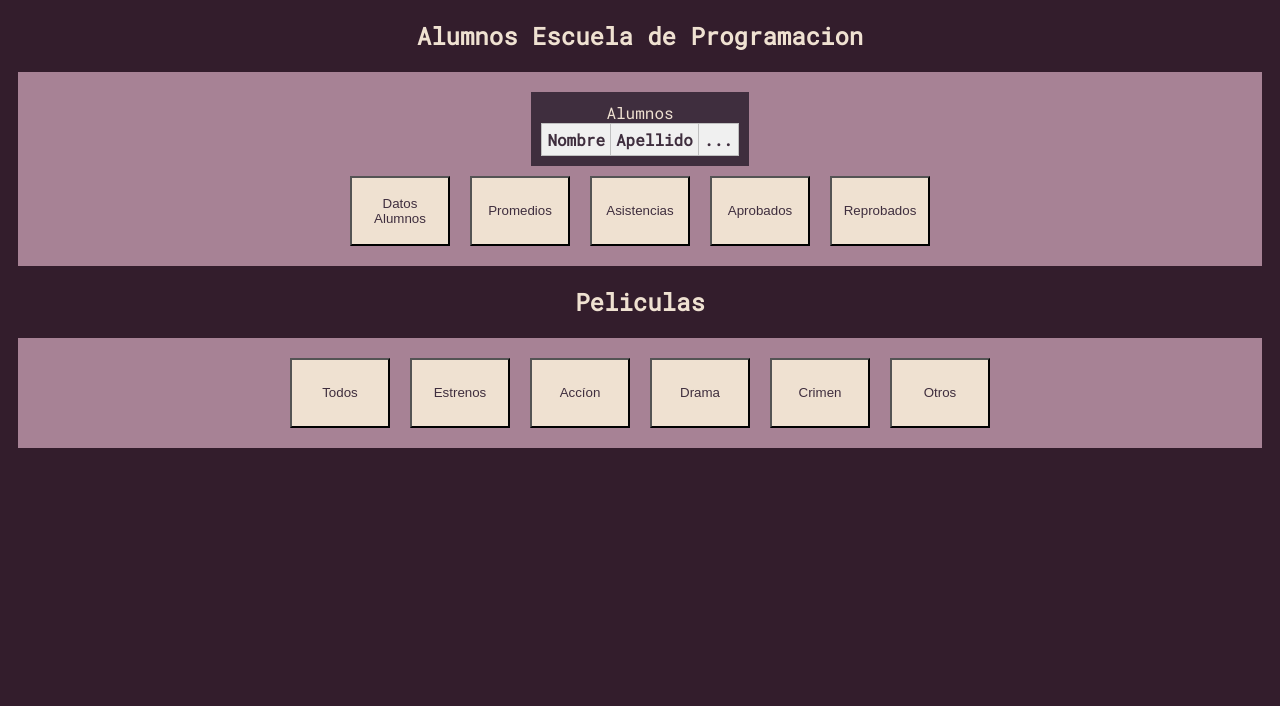
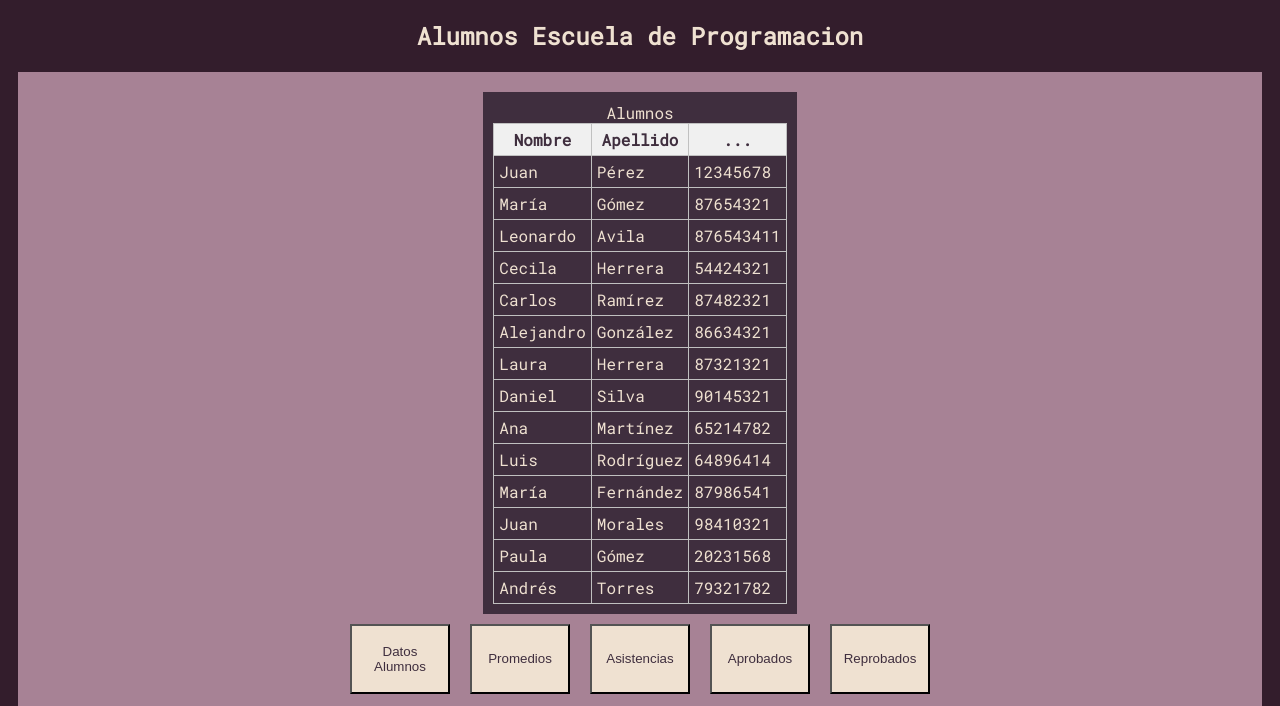
Before and after one commit to AnyiGP/CDF-METODOS-ARR, a plain HTML site: page Metodos02/index.html in a window 1280 px wide. Both pictures are taken after a click on the button "Datos Alumnos". Shown: the part 94-800 px from the top of the page. Drawn offline with Linux system fonts and the light colour scheme.

Commit message:
Termino fx btnDate, empiezo fx promedios

```diff
--- a/Metodos02/index.html
+++ b/Metodos02/index.html
@@ -54,7 +54,7 @@
                 <div id="buttons">
                     <button onclick="allFilms()">Todos</button>
                     <button onclick="estrenos()">Estrenos</button>
-                    <button onclick="accion()">Accíon</button>
+                    <button onclick="accion()">Accion</button>
                     <button onclick="drama()">Drama</button>
                     <button onclick="crimen()">Crimen</button>
                     <button onclick="otros()">Otros</button>
--- a/Metodos02/src/alumnos.js
+++ b/Metodos02/src/alumnos.js
@@ -1,69 +1,244 @@
 //-------------------------------------------------------------------NO MODIFICAR 👇-------------------------------------------------------------------//
 const alumnos = [
-    {nombre: "Juan", apellido: "Pérez", edad: 20, dni: "12345678", examen1: 75, examen2: 80, examen3: 90, trabajoPractico1: true, trabajoPractico2: false, asistencias: 15},
-    {nombre: "María", apellido: "Gómez", edad: 22, dni: "87654321", examen1: 85, examen2: 90, examen3: 95, trabajoPractico1: true, trabajoPractico2: true, asistencias: 24},
-    {nombre: "Leonardo", apellido: "Avila", edad: 25, dni: "876543411", examen1: 82, examen2: 99, examen3: 90, trabajoPractico1: true, trabajoPractico2: true, asistencias: 20},
-    {nombre: "Cecila", apellido: "Herrera", edad: 27, dni: "54424321", examen1: 60, examen2: 85, examen3: 95, trabajoPractico1: true, trabajoPractico2: true, asistencias: 21},
-    {nombre: "Carlos", apellido: "Ramírez", edad: 23, dni: "87482321", examen1: 65, examen2: 80, examen3: 60, trabajoPractico1: false, trabajoPractico2: true, asistencias: 22},
-    {nombre: "Alejandro", apellido: "González", edad: 21, dni: "86634321", examen1: 60, examen2: 60, examen3: 60, trabajoPractico1: true, trabajoPractico2: true, asistencias: 19},
-    {nombre: "Laura", apellido: "Herrera", edad: 24, dni: "87321321", examen1: 100, examen2: 65, examen3: 50, trabajoPractico1: true, trabajoPractico2: true, asistencias: 23},
-    {nombre: "Daniel", apellido: "Silva", edad: 25, dni: "90145321", examen1: 80, examen2: 60, examen3: 60, trabajoPractico1: true, trabajoPractico2: false, asistencias: 10},
-    {nombre: "Ana", apellido: "Martínez", edad: 26, dni: "65214782", examen1: 40, examen2: 60, examen3: 40, trabajoPractico1: true, trabajoPractico2: true, asistencias: 13},
-    {nombre: "Luis", apellido: "Rodríguez", edad: 28, dni: "64896414", examen1: 60, examen2: 80, examen3: 60, trabajoPractico1: false, trabajoPractico2: true, asistencias: 1},
-    {nombre: "María", apellido: "Fernández", edad: 19, dni: "87986541", examen1: 65, examen2: 60, examen3: 100, trabajoPractico1: true, trabajoPractico2: true, asistencias: 24},
-    {nombre: "Juan", apellido: "Morales", edad: 18, dni: "98410321", examen1: 80, examen2: 60, examen3: 60, trabajoPractico1: true, trabajoPractico2: true, asistencias: 14},
-    {nombre: "Paula", apellido: "Gómez", edad: 22, dni: "20231568", examen1: 50, examen2: 100, examen3: 60, trabajoPractico1: true, trabajoPractico2: true, asistencias: 17},
-    {nombre: "Andrés", apellido: "Torres", edad: 30, dni: "79321782", examen1: 60, examen2: 80, examen3: 60, trabajoPractico1: true, trabajoPractico2: true, asistencias: 16},
+  {
+    nombre: "Juan",
+    apellido: "Pérez",
+    edad: 20,
+    dni: "12345678",
+    examen1: 75,
+    examen2: 80,
+    examen3: 90,
+    trabajoPractico1: true,
+    trabajoPractico2: false,
+    asistencias: 15,
+  },
+  {
+    nombre: "María",
+    apellido: "Gómez",
+    edad: 22,
+    dni: "87654321",
+    examen1: 85,
+    examen2: 90,
+    examen3: 95,
+    trabajoPractico1: true,
+    trabajoPractico2: true,
+    asistencias: 24,
+  },
+  {
+    nombre: "Leonardo",
+    apellido: "Avila",
+    edad: 25,
+    dni: "876543411",
+    examen1: 82,
+    examen2: 99,
+    examen3: 90,
+    trabajoPractico1: true,
+    trabajoPractico2: true,
+    asistencias: 20,
+  },
+  {
+    nombre: "Cecila",
+    apellido: "Herrera",
+    edad: 27,
+    dni: "54424321",
+    examen1: 60,
+    examen2: 85,
+    examen3: 95,
+    trabajoPractico1: true,
+    trabajoPractico2: true,
+    asistencias: 21,
+  },
+  {
+    nombre: "Carlos",
+    apellido: "Ramírez",
+    edad: 23,
+    dni: "87482321",
+    examen1: 65,
+    examen2: 80,
+    examen3: 60,
+    trabajoPractico1: false,
+    trabajoPractico2: true,
+    asistencias: 22,
+  },
+  {
+    nombre: "Alejandro",
+    apellido: "González",
+    edad: 21,
+    dni: "86634321",
+    examen1: 60,
+    examen2: 60,
+    examen3: 60,
+    trabajoPractico1: true,
+    trabajoPractico2: true,
+    asistencias: 19,
+  },
+  {
+    nombre: "Laura",
+    apellido: "Herrera",
+    edad: 24,
+    dni: "87321321",
+    examen1: 100,
+    examen2: 65,
+    examen3: 50,
+    trabajoPractico1: true,
+    trabajoPractico2: true,
+    asistencias: 23,
+  },
+  {
+    nombre: "Daniel",
+    apellido: "Silva",
+    edad: 25,
+    dni: "90145321",
+    examen1: 80,
+    examen2: 60,
+    examen3: 60,
+    trabajoPractico1: true,
+    trabajoPractico2: false,
+    asistencias: 10,
+  },
+  {
+    nombre: "Ana",
+    apellido: "Martínez",
+    edad: 26,
+    dni: "65214782",
+    examen1: 40,
+    examen2: 60,
+    examen3: 40,
+    trabajoPractico1: true,
+    trabajoPractico2: true,
+    asistencias: 13,
+  },
+  {
+    nombre: "Luis",
+    apellido: "Rodríguez",
+    edad: 28,
+    dni: "64896414",
+    examen1: 60,
+    examen2: 80,
+    examen3: 60,
+    trabajoPractico1: false,
+    trabajoPractico2: true,
+    asistencias: 1,
+  },
+  {
+    nombre: "María",
+    apellido: "Fernández",
+    edad: 19,
+    dni: "87986541",
+    examen1: 65,
+    examen2: 60,
+    examen3: 100,
+    trabajoPractico1: true,
+    trabajoPractico2: true,
+    asistencias: 24,
+  },
+  {
+    nombre: "Juan",
+    apellido: "Morales",
+    edad: 18,
+    dni: "98410321",
+    examen1: 80,
+    examen2: 60,
+    examen3: 60,
+    trabajoPractico1: true,
+    trabajoPractico2: true,
+    asistencias: 14,
+  },
+  {
+    nombre: "Paula",
+    apellido: "Gómez",
+    edad: 22,
+    dni: "20231568",
+    examen1: 50,
+    examen2: 100,
+    examen3: 60,
+    trabajoPractico1: true,
+    trabajoPractico2: true,
+    asistencias: 17,
+  },
+  {
+    nombre: "Andrés",
+    apellido: "Torres",
+    edad: 30,
+    dni: "79321782",
+    examen1: 60,
+    examen2: 80,
+    examen3: 60,
+    trabajoPractico1: true,
+    trabajoPractico2: true,
+    asistencias: 16,
+  },
 ];
 
-
-const bodyTableAlumnos = document.querySelector('#bodyAlumnos') // Obtenemos el cuerpo de la tabla -> donde agregas los datos correspondiente con <td></td>
-const headerTable = document.querySelector('#header-table') // Obtenemos la seccion de los titulos de la tabla. Este te servirá para agregar esa 4ta columna en 'Asistencias'
-const thridColumn = document.querySelector('#thrid-column') // Obtenemos el titulo de la 3 columna, que debe cambiar según lo que muestre.
+const bodyTableAlumnos = document.querySelector("#bodyAlumnos"); // Obtenemos el cuerpo de la tabla -> donde agregas los datos correspondiente con <td></td>
+const headerTable = document.querySelector("#header-table"); // Obtenemos la seccion de los titulos de la tabla. Este te servirá para agregar esa 4ta columna en 'Asistencias'
+const thridColumn = document.querySelector("#thrid-column"); // Obtenemos el titulo de la 3 columna, que debe cambiar según lo que muestre.
 let addColumn = false; // Variable que debe cambiar según -> Si existe la 4 columna tiene que tener el valor 'true'. Si no existe en 'false'
 //-------------------------------------------------------------------NO MODIFICAR 👆-------------------------------------------------------------------//
 
+// BOTON DATOS ALUMNO => Deberia devolver la tabla de alumnos con los datos personales de cada alumno (nombre, apellido, dni).
 
-// BOTON DATOS ALUMNO => Deberia devolver la tabla de alumnos con los datos personales de cada alumno (nombre, apellido, dni).
-const btnDate = () =>{
+const btnDate = () => {
+  //     const datosAlumnos = alumnos.map((alumno) => `${alumno.nombre} ${alumno.apellido} ${alumno.dni}`);
+  // console.log(datosAlumnos);
 
-}
+  //cuado hago click en datos alumnos devuelve la tabla que debe contener el acceso alumno.nombre, alumno.....
+  alumnos.forEach((alumno) => {
+    bodyTableAlumnos.innerHTML += `<tr>
+    <td>${alumno.nombre}</td>
+    <td>${alumno.apellido}</td>
+    <td>${alumno.dni}</td>
+</tr>`;
+  });
+  //console.log(datosAlumnos);
 
+  // const datosAlumnos =
+  //     alumnos.map((alumno) => {
+  //         bodyTableAlumnos.innerHTML += `<tr>
+  //     <td>${alumno.nombre}</td>
+  //     <td>${alumno.apellido}</td>
+  //     <td>${alumno.dni}</td>
+  // </tr>`})
+  // console.log(datosAlumnos);
+};
 
 // BOTON PROMEDIOS => Deberia devolver la tabla de alumnos con el promedio de cada alumno, este consta en 3 notas (examen1, examen2, examen3).
+
+//1- hacer fx promedios = ${alumno.examen1} + ${alumno.examen2} + ${alumno.examen3} / 3 notas
+
 const btnPromedios = () => {
+    alumnos.forEach((alumno) => {
+        bodyTableAlumnos.innerHTML += `<tr>
+        <td>${alumno.nombre}</td>
+        <td>${alumno.apellido}</td>
+        <td>${alumno.dni}</td>
+        <td>${alumno.promedio}</td>
+    </tr>`;
+      });
 
-}
-
+};
 
 // BOTON ASISTENCIAS => Deberia devolver la tabla de alumnos con la cantidad de asistencia de los alumnos sobre el total de 24 clases. (ej: alumno asiste 13 clases. deberia devolver en la columna 13/24).
 // Además deberás crear una columna* con el porcentaje de asistencias.
 // *la columna se deberá eliminar si se selecciona otro boton
-const btnAsistencia = () => {
-
-}
-
+const btnAsistencia = () => {};
 
 // BOTON APROBADOS => - Deberia devolver la tabla de alumnos en ella solo aquellos que tengan aprobado el cursado, en base a las siguientes condiciones:
 // Un promedio ≥ 70 y un porcentaje de asistencia ≥ 70
-const btnAprobados = () => {
-
-}
-
+const btnAprobados = () => {};
 
 // Deberia devolver la tabla de alumnos con aquellos que no aprobaron el cursado.
-const btnReprobados = () => {
-
-}
-
+const btnReprobados = () => {};
 
 // AYUDA => esta función te ayudará a eliminar la columna extra que tienes que agregar en 'BOTON ASISTENCIAS'.
 // Para que esta funcione, la columna que agregues debe tener como ID => 'delete'
 // NO ES NECESARIO MODIFICAR ESTA FUNCION
 const deleteColumn = () => {
-    if(addColumn){
-        let column = document.getElementById('delete')
-        column.remove()
-        addColumn = false;
-    }
-}
+  if (addColumn) {
+    let column = document.getElementById("delete");
+    column.remove();
+    addColumn = false;
+  }
+};
+
+//btnDate(alumnos)
```
